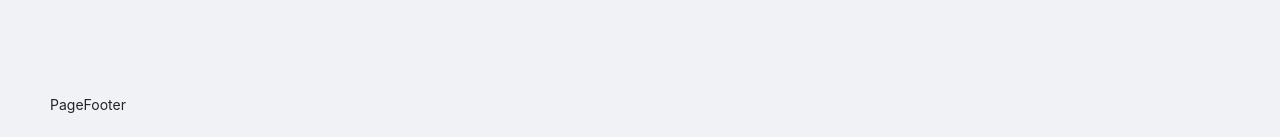
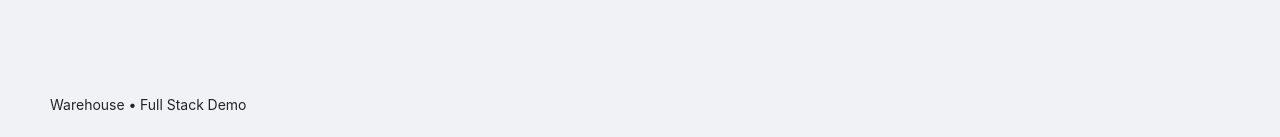
Before and after one commit to siavashserver/demo_fullstack_warehouse, a Next.js app in the folder frontend/: page /MonthlyGrossRevenue in a window 1280 px wide. Shown: the part 794-931 px from the top of the page. Built offline with nearby package versions, Linux system fonts and the light colour scheme; no server answers.

Commit message:
Modified page footer.

```diff
--- a/frontend/components/PageFooter.tsx
+++ b/frontend/components/PageFooter.tsx
@@ -5,7 +5,7 @@ import { Layout } from "antd";
 const { Footer } = Layout;
 
 const PageFooter = () => {
-  return <Footer>PageFooter</Footer>;
+  return <Footer>Warehouse • Full Stack Demo</Footer>;
 };
 
 export default PageFooter;
```
